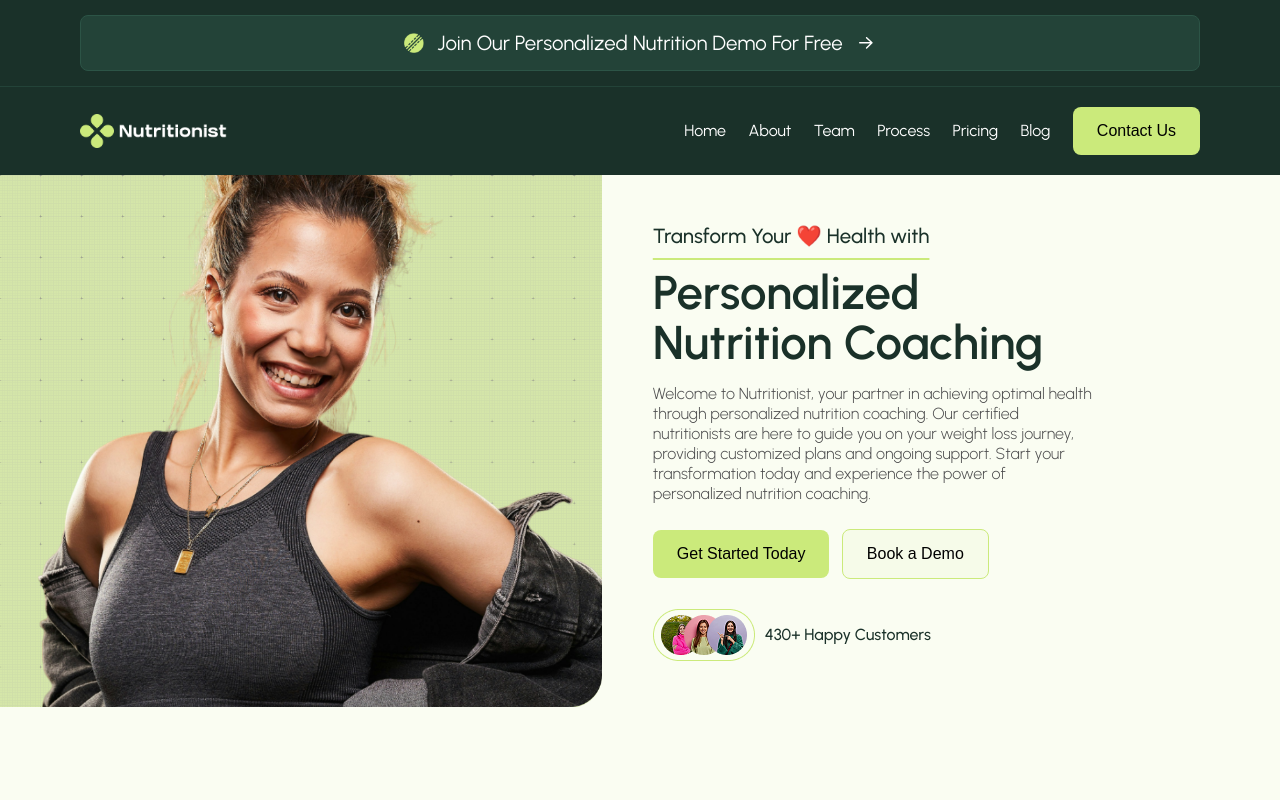
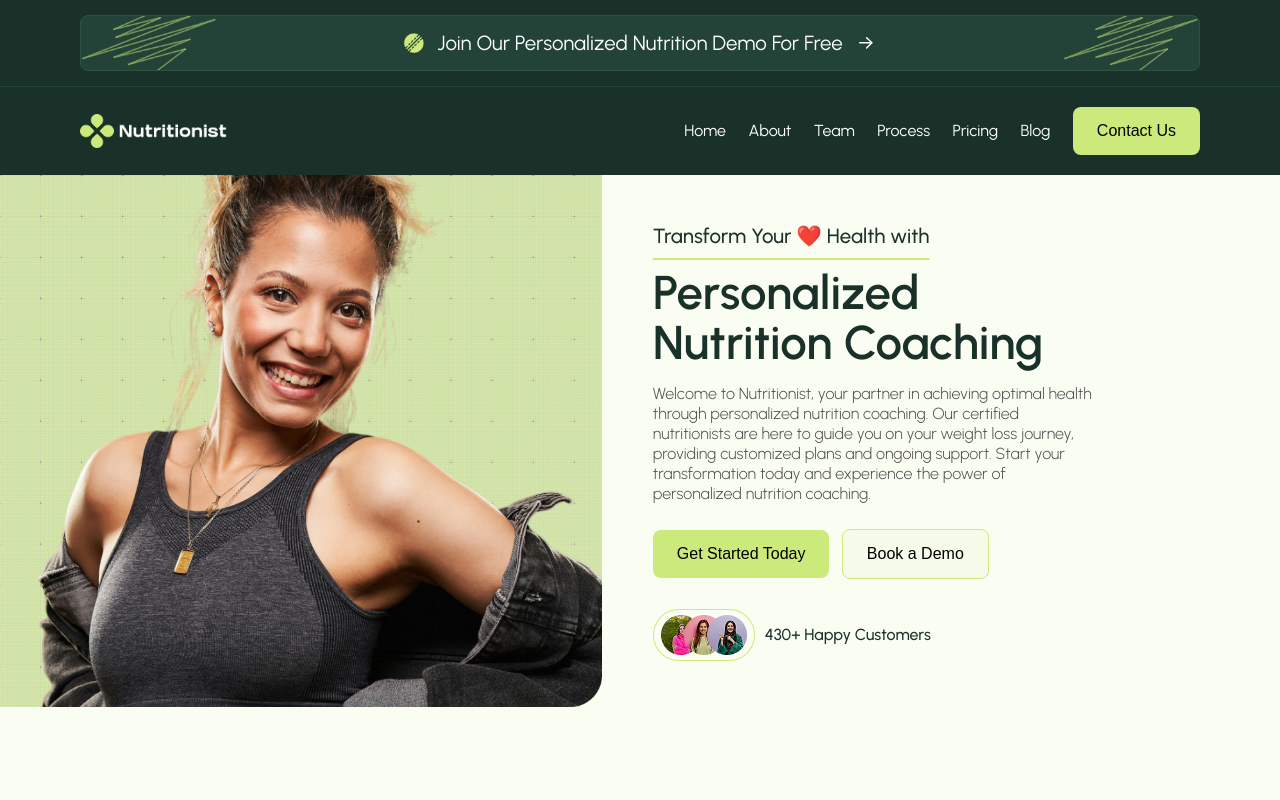
Before and after one commit to MonaEis/Health_Page, a website built with Vite: page index.html in a window 1280 px wide. Shown: the top 800 px of the page. Built offline with nearby package versions, Linux system fonts and the light colour scheme; files whose address does not match are found by name.

Commit message:
add kritzelkrazel

```diff
--- a/index.html
+++ b/index.html
@@ -17,9 +17,12 @@
     <section>
       <div class="nav-upper-wrapper">
         <div class="nav-upper">
+          <img class="vector-1" src="./src/assets/img/path_kritzikratzi_green.png" alt="vector">
+
           <img src="./src/assets/img/cricket.ball.fill_green.png" alt="green Ball">
           <h3>Join Our Personalized Nutrition Demo For Free</h3>
           <img src="./src/assets/img/Icon_arrow_right.svg" alt="arrow right">
+          <img class="vector-2" src="./src/assets/img/path_kritzikratzi_green.png" alt="vector">
         </div>
 
       </div>
--- a/src/style.css
+++ b/src/style.css
@@ -146,6 +146,21 @@ nav section .nav-upper {
   justify-content: center;
   align-items: center;
   gap: 1vw;
+  position: relative;
+  overflow: hidden
+}
+
+nav section .nav-upper .vector-1 {
+  position: absolute;
+  height: 14rem;
+  right: 3rem;
+
+}
+
+nav section .nav-upper .vector-2 {
+  position: absolute;
+  height: 14rem;
+  left: 3rem;
 }
 
 nav section .nav-upper h3 {
@@ -190,6 +205,20 @@ nav section .nav-lower .burger {
   .nav-lower img {
     height: 3.4rem;
   }
+
+
+nav section .nav-upper .vector-1 {
+  position: absolute;
+  height: 7rem;
+  right: 0.1rem;
+
+}
+
+nav section .nav-upper .vector-2 {
+  position: absolute;
+  height: 7rem;
+  left: 0.1rem;
+}
 }
 
 @media screen and (max-width: 390px) {
@@ -212,6 +241,15 @@ nav section .nav-lower .burger {
   nav section .nav-lower .burger{
     display: block;
   }
+  nav section .nav-upper .vector-1 {
+    display: none;
+
+  }
+
+  nav section .nav-upper .vector-2 {
+    display: none;
+  }
+
 
 
 }
```
